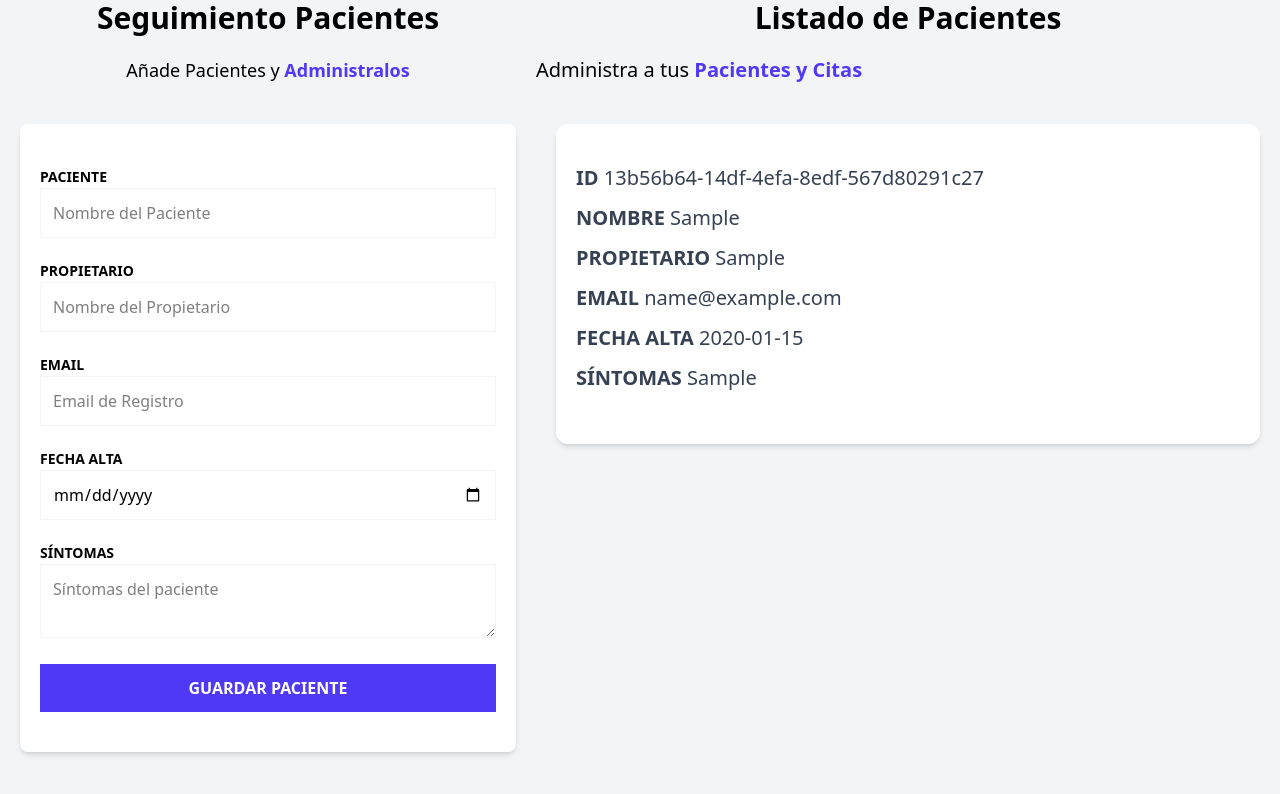
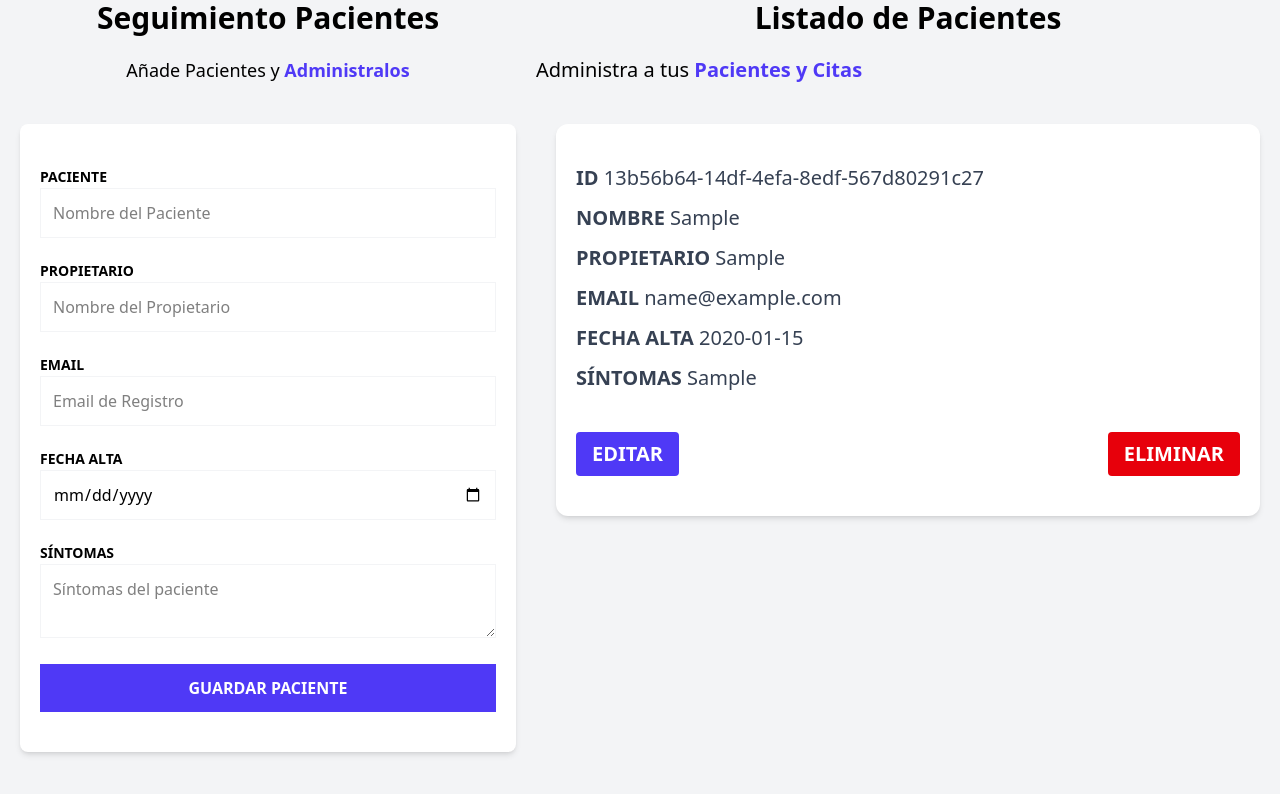
Before and after one commit to csena72/pacientes-zustand, a React (Vite) app: page / in a window 1280 px wide. Both pictures are taken after typing "Sample", "Sample", "name@example.com", "2020-01-15", "Sample" into the empty fields and a click on the input "Guardar Paciente". Shown: the part 224-1018 px from the top of the page. Built offline with nearby package versions, Linux system fonts and the light colour scheme.

Commit message:
Agrego el boton de eliminar

```diff
--- a/src/components/PatientDetail.tsx
+++ b/src/components/PatientDetail.tsx
@@ -1,3 +1,4 @@
+import { usePatientStore } from '../store/store';
 import { Patient } from '../types/index';
 import { PatientDetailItem } from './PatientDetailItem';
 
@@ -6,6 +7,9 @@ type PatientDetailProps = {
 }
 
 export const PatientDetail = ({ patient }: PatientDetailProps ) => {
+
+  const deletePatient = usePatientStore(state => state.deletePatient);
+
   return (
     <div className="mx-5 my-10 px-5 py-10 bg-white shadow-md rounded-xl">
 
@@ -16,6 +20,22 @@ export const PatientDetail = ({ patient }: PatientDetailProps ) => {
         <PatientDetailItem label='Fecha Alta'   value={patient.date.toString()}/>
         <PatientDetailItem label='Síntomas'     value={patient.symptoms}/>
 
+        <div className='flex justify-between mt-10'>
+            <button
+                type='button'
+                className='bg-indigo-600 hover:bg-indigo-700 hover:cursor-pointer
+                    text-white font-bold uppercase py-2 px-4 rounded'
+            >Editar
+            </button>
+            <button
+                type='button'
+                className='bg-red-600 hover:bg-red-700 hover:cursor-pointer
+                    text-white font-bold uppercase py-2 px-4 rounded'
+                onClick={() => deletePatient(patient.id)}
+            >Eliminar
+            </button>
+        </div>
+
     </div>
   )
 }
--- a/src/components/PatientList.tsx
+++ b/src/components/PatientList.tsx
@@ -5,8 +5,6 @@ import { PatientDetail } from "./PatientDetail";
 export default function PatientList() {
 
   const patients = usePatientStore(state => state.patientes);
-
-  console.log(patients);
 
   return (
     <div className="md:w-1/2 lg:w-3/5 md:h-screen overflow-y-scroll">
--- a/src/store/store.ts
+++ b/src/store/store.ts
@@ -6,6 +6,7 @@ import { Patient, DraftPatient} from '../types';
 type PatientState = {
     patientes: Patient[];
     addPatient: (data: DraftPatient) => void;
+    deletePatient: (id: Patient['id']) => void;
 }
 
 const createPatient = (patient: DraftPatient): Patient => {
@@ -22,5 +23,8 @@ export const usePatientStore = create<PatientState>((set) => ({
         set((state) => ({
             patientes: [...state.patientes, newPatient]
         }))
-    }
+    },
+    deletePatient: (id) => set((state) => ({
+        patientes: state.patientes.filter(patient => patient.id !== id)
+    })),
 }))
```
